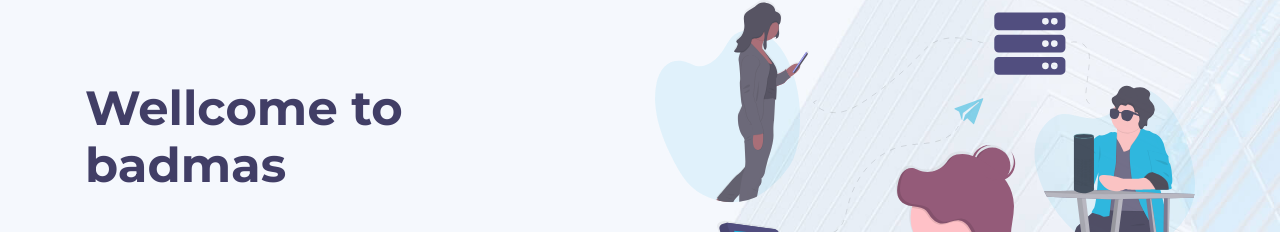
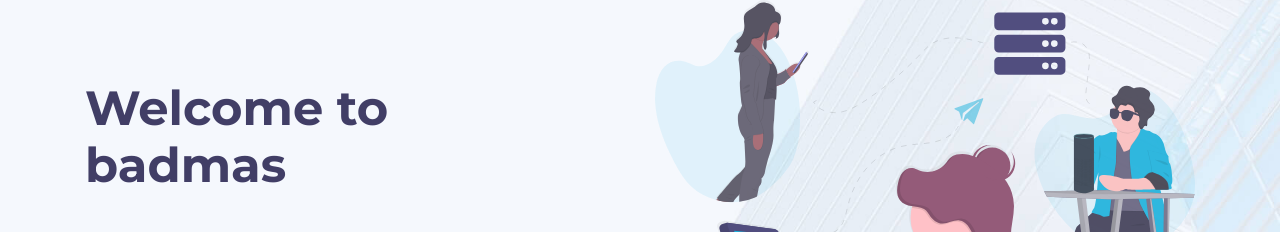
Before and after one commit to badshah-badmas/badmas_website, a plain HTML site: page index.html in a window 1280 px wide. Shown: the part 195-427 px from the top of the page. Drawn offline with nearby package versions, Linux system fonts and the light colour scheme; files whose address does not match are found by name.

Commit message:
Update index.html

```diff
--- a/index.html
+++ b/index.html
@@ -93,7 +93,7 @@
     <div class="container d-flex h-100">
       <div class="row justify-content-center align-self-center">
         <div class="col-md-6 clo-sm-11 intro-info order-md-first order-last">
-          <h2>Wellcome to <br>badmas <br> </h2>
+          <h2>Welcome to <br>badmas <br> </h2>
 
           <h5 class="cd-headline clip is-full-width">
             <span>We Are </span><br>
```
